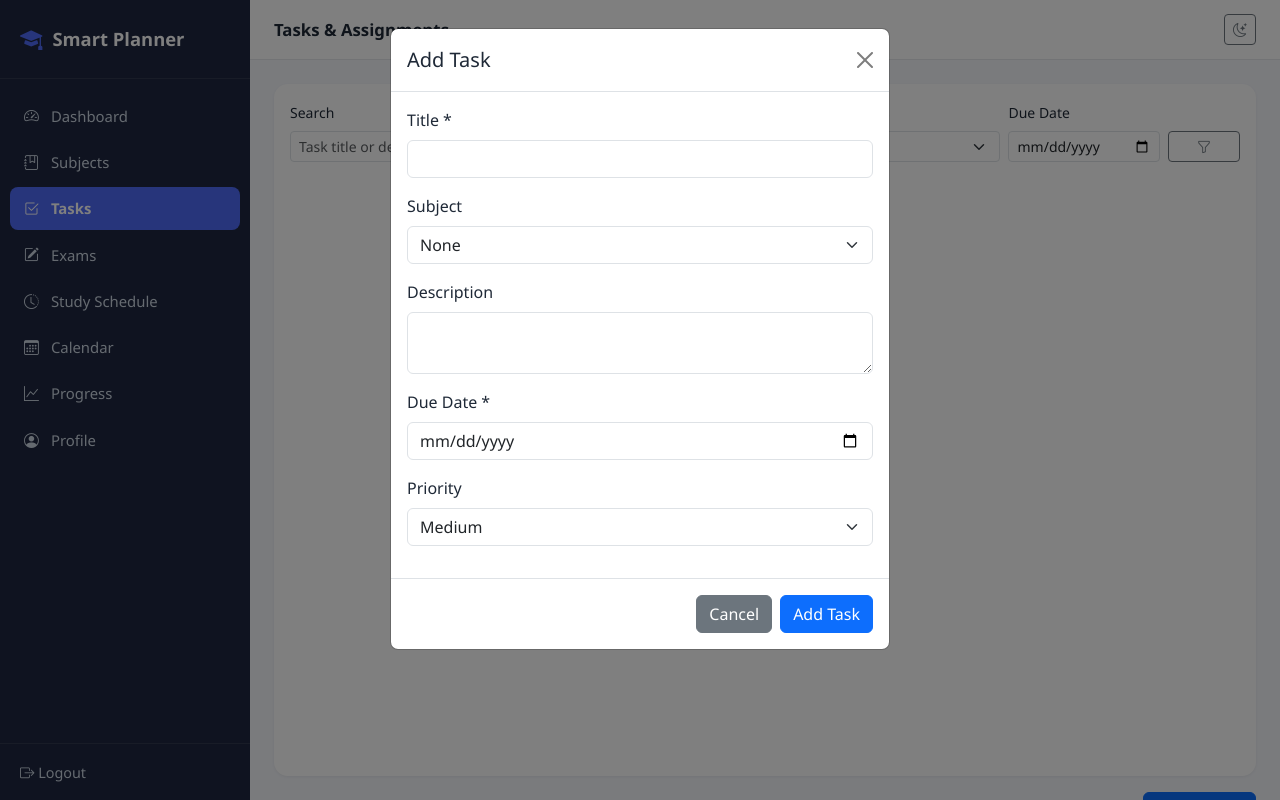
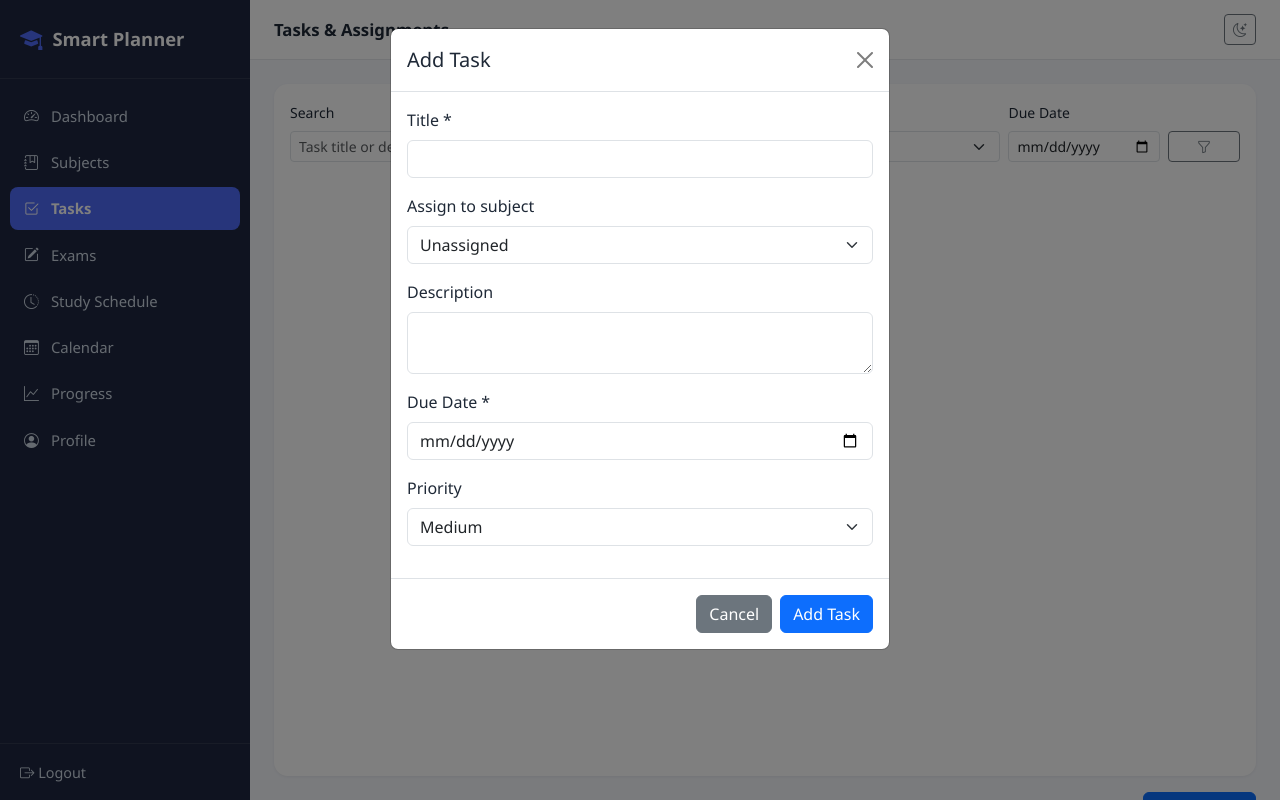
Before and after one commit to rujutaphaltankar/Student_Smart_Planner, a Flask app: page /tasks in a window 1280 px wide, after a click on "Add Task". Run offline with Flask 3, Linux system fonts and the light colour scheme; the visitor is signed in with stand-in values (Sample User, id 1); data that the repository does not hold is empty.

Commit message:
Made changes in the task page

```diff
--- a/app.py
+++ b/app.py
@@ -524,6 +524,14 @@ def add_task():
 
     conn = get_db_connection()
     cursor = conn.cursor()
+    if subject_id:
+        cursor.execute("SELECT subject_id FROM subjects WHERE subject_id = %s AND user_id = %s", (subject_id, user_id))
+        if not cursor.fetchone():
+            cursor.close()
+            conn.close()
+            flash("Please choose one of your subjects.", "danger")
+            return redirect(url_for("tasks"))
+
     cursor.execute(
         """INSERT INTO tasks (user_id, subject_id, title, description, due_date, priority, status)
            VALUES (%s, %s, %s, %s, %s, %s, 'Pending')""",
@@ -554,6 +562,14 @@ def edit_task(task_id):
 
     conn = get_db_connection()
     cursor = conn.cursor()
+    if subject_id:
+        cursor.execute("SELECT subject_id FROM subjects WHERE subject_id = %s AND user_id = %s", (subject_id, user_id))
+        if not cursor.fetchone():
+            cursor.close()
+            conn.close()
+            flash("Please choose one of your subjects.", "danger")
+            return redirect(url_for("tasks"))
+
     cursor.execute(
         """UPDATE tasks SET subject_id=%s, title=%s, description=%s, due_date=%s,
            priority=%s, status=%s WHERE task_id=%s AND user_id=%s""",
--- a/templates/tasks.html
+++ b/templates/tasks.html
@@ -10,7 +10,7 @@
             <input type="text" name="q" class="form-control form-control-sm" value="{{ search_query }}" placeholder="Task title or description">
         </div>
         <div class="col-md-2">
-            <label class="form-label small">Subject</label>
+            <label class="form-label small">Assigned subject</label>
             <select name="subject_id" class="form-select form-select-sm">
                 <option value="">All</option>
                 {% for s in subjects %}
@@ -110,9 +110,9 @@
                                         <input type="text" name="title" class="form-control" value="{{ task.title }}" required>
                                     </div>
                                     <div class="mb-3">
-                                        <label class="form-label">Subject</label>
+                                        <label class="form-label">Assign to subject</label>
                                         <select name="subject_id" class="form-select">
-                                            <option value="">None</option>
+                                            <option value="">Unassigned</option>
                                             {% for s in subjects %}
                                             <option value="{{ s.subject_id }}" {{ 'selected' if task.subject_id == s.subject_id }}>{{ s.subject_name }}</option>
                                             {% endfor %}
@@ -173,9 +173,9 @@
                         <input type="text" name="title" class="form-control" required>
                     </div>
                     <div class="mb-3">
-                        <label class="form-label">Subject</label>
+                        <label class="form-label">Assign to subject</label>
                         <select name="subject_id" class="form-select">
-                            <option value="">None</option>
+                            <option value="">Unassigned</option>
                             {% for s in subjects %}
                             <option value="{{ s.subject_id }}">{{ s.subject_name }}</option>
                             {% endfor %}
```
